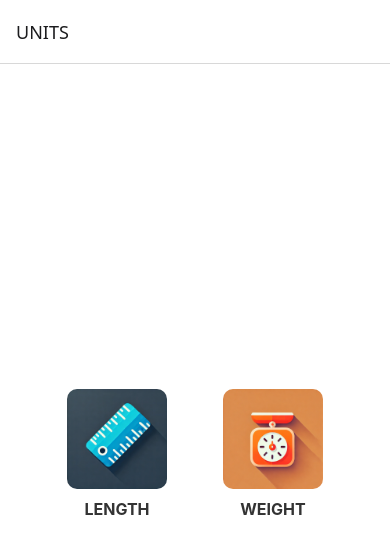
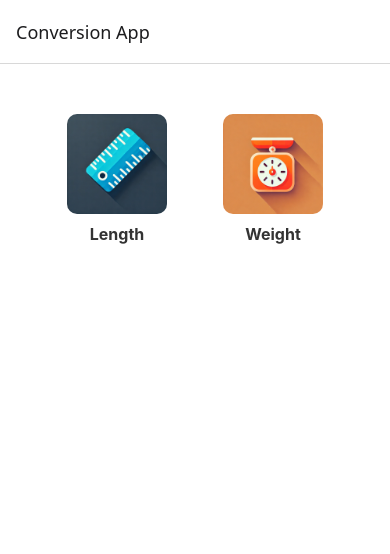
Before and after one commit to madhavi-lab/unit-conversion-app, a React Native app: screen /UnitsSelection in a window 390 px wide. Shown: the top 554 px of the page. Built offline with nearby package versions, Linux system fonts and the light colour scheme.

Commit message:
Fixed the aesthetics ...

```diff
--- a/package.json
+++ b/package.json
@@ -15,10 +15,6 @@
     "expo-status-bar": "~2.0.1",
     "react": "18.3.1",
     "react-native": "0.76.7",
-    "react-native-gesture-handler": "^2.24.0",
-    "react-native-reanimated": "^3.17.1",
-    "react-native-safe-area-context": "^5.3.0",
-    "react-native-screens": "^4.9.2",
     "react-native-vector-icons": "^10.2.0"
   },
   "devDependencies": {
--- a/src/App.js
+++ b/src/App.js
@@ -13,12 +13,15 @@ export default function App() {
         <Stack.Screen
           name="UnitsSelection"
           component={UnitsSelectionScreen}
-          options={{ title: 'UNITS' }}
+          options={{ title: 'Conversion App' }}
         />
         <Stack.Screen
           name="Units"
           component={UnitsScreen}
-          options={({ route }) => ({ title: `${route.params.category.toUpperCase()} Units` })}
+          options={({ route }) => ({
+            title: `${route.params.category}`,
+            headerBackTitle: 'Back'
+          })}
         />
       </Stack.Navigator>
     </NavigationContainer>
--- a/src/data/units.js
+++ b/src/data/units.js
@@ -1,6 +1,6 @@
 export const UNITS = [
   {
-    name: "length",
+    name: "Length",
     icon: require("../assets/length.png"),
     metrics: [
       { id: "cm", name: "cm", order: 1 },
@@ -8,7 +8,7 @@ export const UNITS = [
     ],
   },
   {
-    name: "weight",
+    name: "Weight",
     icon: require("../assets/weight.png"),
     metrics: [
       { id: "mg", name: "mg", order: 1 },
--- a/src/screens/UnitsSelectionScreen.js
+++ b/src/screens/UnitsSelectionScreen.js
@@ -21,7 +21,7 @@ export default function CategorySelectionScreen({ navigation }) {
               source={unit.icon} // Use the icon property as the image source
               style={styles.image}
             />
-            <Text style={styles.imageText}>{unit.name.toUpperCase()}</Text>
+            <Text style={styles.imageText}>{unit.name}</Text>
           </TouchableOpacity>
         ))}
       </View>
@@ -32,7 +32,7 @@ export default function CategorySelectionScreen({ navigation }) {
 const styles = StyleSheet.create({
   container: {
     flex: 1,
-    justifyContent: 'center',
+    justifyContent: 'top',
     alignItems: 'center',
     backgroundColor: '#fff',
   },
@@ -45,6 +45,7 @@ const styles = StyleSheet.create({
     flexDirection: 'row',
     justifyContent: 'space-around',
     width: '80%',
+    top: 50,
   },
   imageButton: {
     alignItems: 'center',
```
Also changed, not shown: 2 other files (tests, documents, lock files or other folders).
